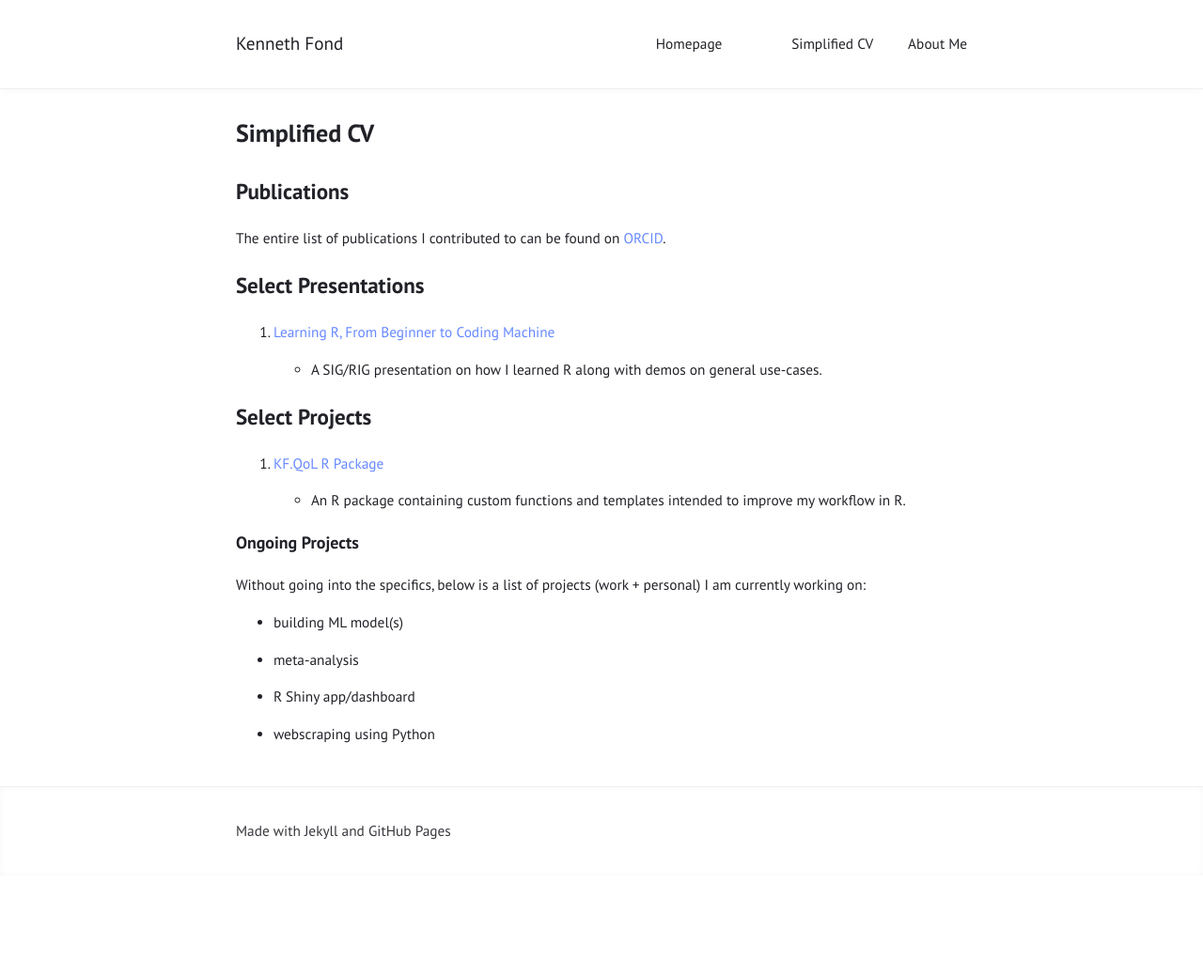
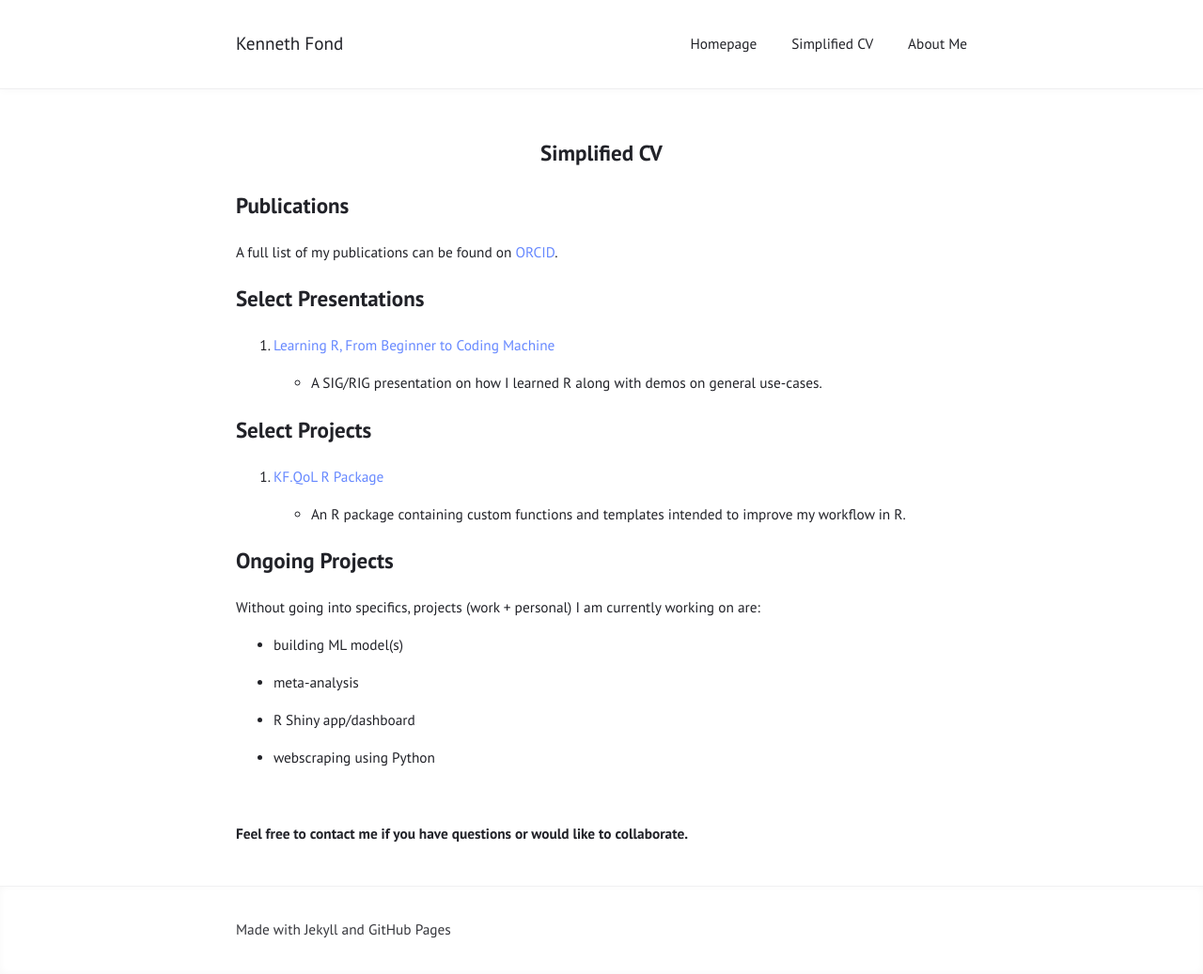
Before and after one commit to kenf1/kenf1.github.io, a Jekyll site: the page built from brief_cv.md, in a window 1280 px wide. Shown: the whole page at 94% size. Built offline with Jekyll 4.4.1, drawn with Linux system fonts in a browser that asks for light colours; before the commit the page ends 932 px from its top, so only the background shows below that.

```diff
--- a/_config.yml
+++ b/_config.yml
@@ -17,8 +17,8 @@ minimal: false             # use a dark header
 # Menu
 
 navigation:                # accepts {file, title, url, icon, sidebaricon}
+  - {file: "index.md"}
   - {url: "https://kenf1.github.io/", title: "Homepage"}
-  - {file: "index.md"}
   - {file: "brief_cv.md", title: "Simplified CV"}
   - {file: "about_me.md", title: "About Me"}
 
--- a/brief_cv.md
+++ b/brief_cv.md
@@ -1,11 +1,15 @@
 ---
 layout: page
-title: "Simplified CV"
+title: ""
 ---
+
+<h1 align="center">
+    Simplified CV
+</h1>
 
 ## Publications
 
-The entire list of publications I contributed to can be found on [ORCID](https://orcid.org/0000-0002-9154-6599).
+A full list of my publications can be found on [ORCID](https://orcid.org/0000-0002-9154-6599).
 
 ## Select Presentations
 
@@ -19,9 +23,9 @@ The entire list of publications I contributed to can be found on [ORCID](https:/
 
     + An R package containing custom functions and templates intended to improve my workflow in R.
 
-### Ongoing Projects
+## Ongoing Projects
 
-Without going into the specifics, below is a list of projects (work + personal) I am currently working on:
+Without going into specifics, projects (work + personal) I am currently working on are:
 
 + building ML model(s)
 
@@ -30,3 +34,9 @@ Without going into the specifics, below is a list of projects (work + personal)
 + R Shiny app/dashboard
 
 + webscraping using Python
+
+<br>
+
+<p align="center">
+    <strong>Feel free to contact me if you have questions or would like to collaborate.</strong>
+</p>
```
Also changed, not shown: about_me.md (+1 -3 lines), 2 other files.
